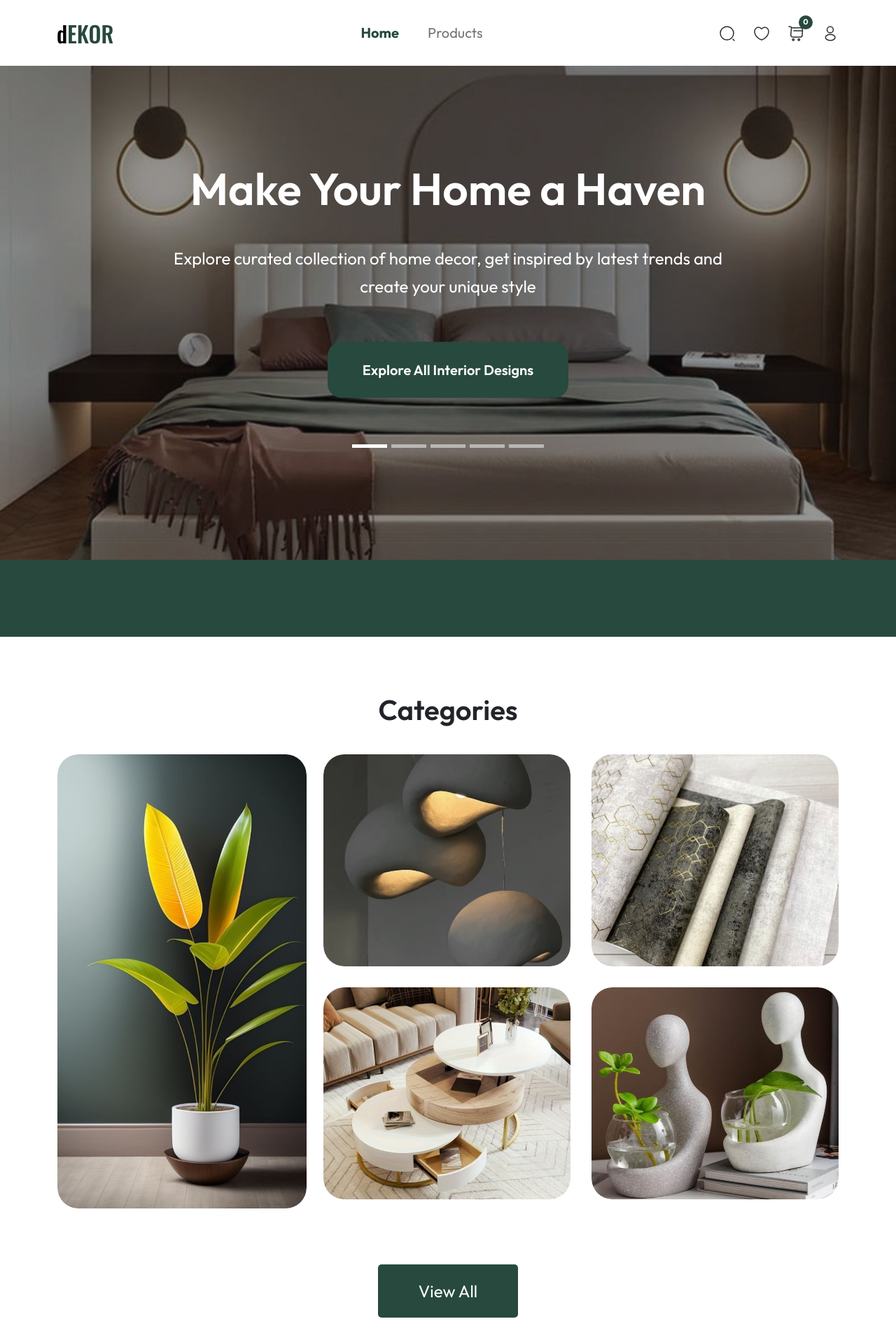
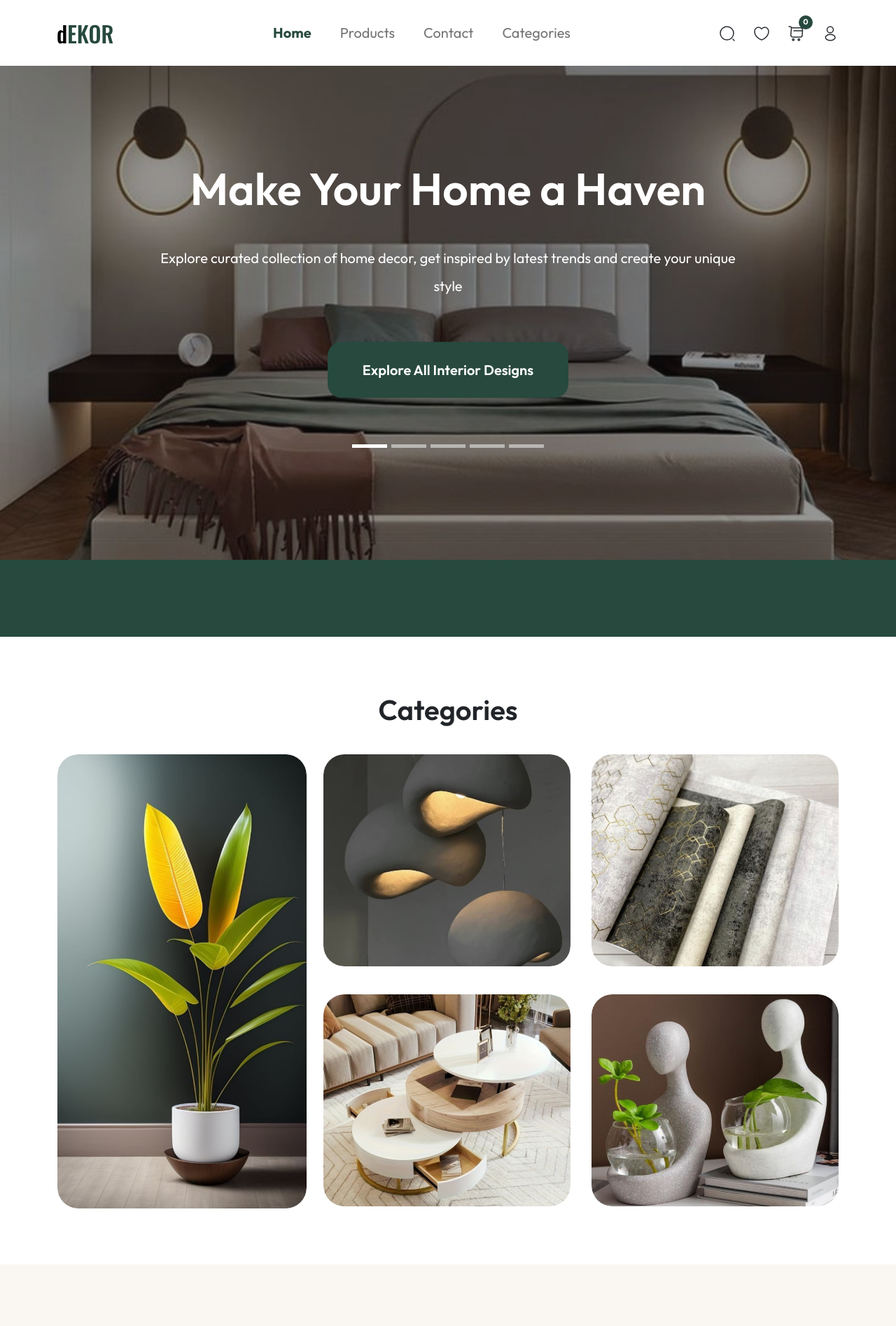
Before and after one commit to Ayodejioladimeji/dEkOR, a Next.js app: page / in a window 1280 px wide. Shown: the top 1895 px of the page at 70% size. Built offline with nearby package versions, Linux system fonts and the light colour scheme.

Commit message:
added major changes

```diff
--- a/src/components/Footer.tsx
+++ b/src/components/Footer.tsx
@@ -43,10 +43,19 @@ const Footer = () => {
 
             <ul>
               <li>
-                <Link href="#">Products</Link>
+                <Link href="#">Categories</Link>
               </li>
               <li>
-                <Link href="#">Cart</Link>
+                <Link href="#">New Products</Link>
+              </li>
+              <li>
+                <Link href="#">Top Deals</Link>
+              </li>
+              <li>
+                <Link href="#">Subscription</Link>
+              </li>
+              <li>
+                <Link href="#">Our Furniture Makers</Link>
               </li>
             </ul>
           </div>
@@ -64,6 +73,9 @@ const Footer = () => {
               <li>
                 <Link href="#">Help and Support</Link>
               </li>
+              <li>
+                <Link href="#">FAQs</Link>
+              </li>
             </ul>
           </div>
         </div>
--- a/src/components/Navbar.tsx
+++ b/src/components/Navbar.tsx
@@ -68,7 +68,7 @@ function Header() {
                 </Link>
               </li>
 
-              {/* <li className="nav-item">
+              <li className="nav-item">
                 <Link
                   className={`nav-link ${
                     router.pathname === "/contact" ? "active" : ""
@@ -88,7 +88,7 @@ function Header() {
                 >
                   Categories
                 </Link>
-              </li> */}
+              </li>
             </Nav>
           </ul>
 
--- a/src/components/TopDeals.tsx
+++ b/src/components/TopDeals.tsx
@@ -125,13 +125,13 @@ const TopDeals = (props: Props) => {
             ))}
           </Swiper>
 
-          <div className="left-arrow">
+          {/* <div className="left-arrow">
             <LeftArrow />
           </div>
 
           <div className="right-arrow image-swiper-button-next">
             <RightArrow />
-          </div>
+          </div> */}
         </div>
       </div>
     </div>
--- a/src/components/categories.tsx
+++ b/src/components/categories.tsx
@@ -72,9 +72,6 @@ const Categories = (props: Props) => {
             </div>
           </div>
         </div>
-
-        {/* view all button */}
-        <button className="view-all">View All</button>
       </div>
     </div>
   );
--- a/src/styles/components/__categories.scss
+++ b/src/styles/components/__categories.scss
@@ -49,7 +49,7 @@
     display: grid;
     grid-template-columns: repeat(2, 1fr);
     column-gap: 30px;
-    row-gap: 30px;
+    row-gap: 40px;
 
     .image-box {
       border-radius: 30px;
--- a/src/styles/components/__heading.scss
+++ b/src/styles/components/__heading.scss
@@ -3,4 +3,11 @@
   font-weight: 600;
   text-align: center;
   margin-bottom: 40px;
+
+  @media (max-width: 767px) {
+    font-size: 30px;
+  }
+  @media (max-width: 500px) {
+    font-size: 27px;
+  }
 }
--- a/src/styles/components/__hero.scss
+++ b/src/styles/components/__hero.scss
@@ -62,17 +62,25 @@
 
           @media (max-width: 991px) {
             font-size: 54px;
+            margin-bottom: 30px;
           }
 
           @media (max-width: 500px) {
             font-size: 44px;
+            margin-bottom: 20px;
           }
         }
 
         p {
-          @include body-text(24px, 400, $white);
+          @include body-text(20px, 400, $white);
           margin-bottom: 60px;
           line-height: 40px;
+
+          @media (max-width: 500px) {
+            font-size: 16px;
+            margin-bottom: 20px;
+            line-height: 30px;
+          }
         }
 
         button {
--- a/src/styles/components/__products.scss
+++ b/src/styles/components/__products.scss
@@ -17,17 +17,23 @@
   .view-all {
     @include buttons($primary-color);
     margin: 80px auto 0 auto;
-    padding: 20px 30px;
-    width: 200px;
+    padding: 15px 30px;
+    width: 300px;
     display: flex;
     align-items: center;
     justify-content: center;
     color: $white;
-    font-size: 24px;
+    font-size: 20px;
+    font-weight: 600;
+    border-radius: 20px;
 
     @media (max-width: 767px) {
       font-size: 18px;
       padding: 15px 30px;
     }
+
+    @media (max-width: 350px) {
+      width: 100%;
+    }
   }
 }
```
Also changed, not shown: src/components/Search.tsx (deleted, +0 -13 lines), src/styles/components/__navbar.scss (+16 -24 lines).
